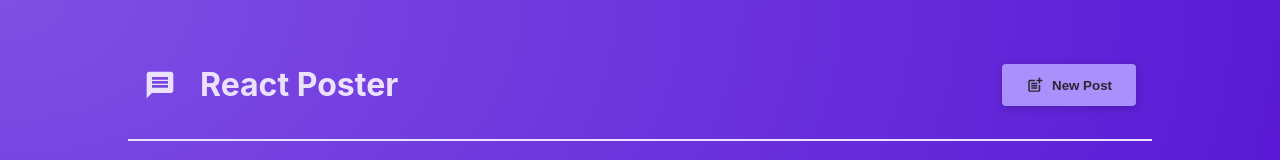
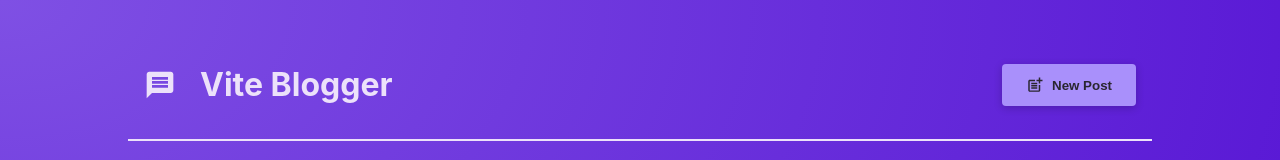
Before and after one commit to dereksutton/vite-blogger, a React (Vite) app: page / in a window 1280 px wide. Shown: the top 160 px of the page. Built offline with nearby package versions, Linux system fonts and the light colour scheme.

Commit message:
minor edit to MainHeader component

```diff
--- a/src/components/MainHeader.jsx
+++ b/src/components/MainHeader.jsx
@@ -7,7 +7,7 @@ function MainHeader({ onCreatePost }) {
     <header className={classes.header}>
       <h1 className={classes.logo}>
         <MdMessage />
-        React Poster
+        Vite Blogger
       </h1>
       <p>
         <button className={classes.button} onClick={onCreatePost}>
```
